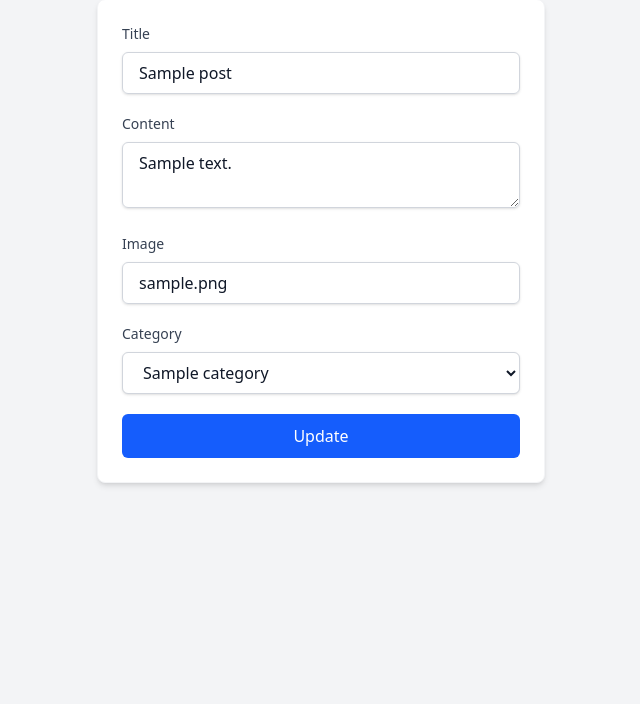
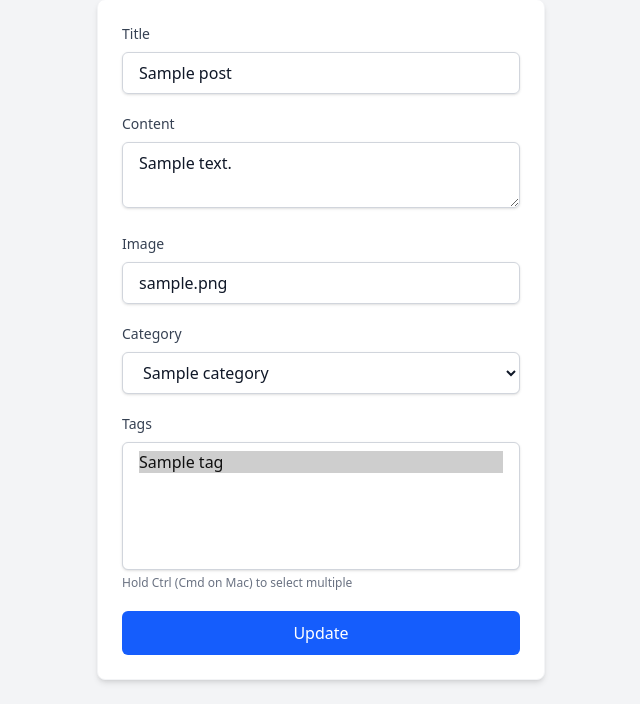
Before and after one commit to euginekardash/EchoRoom, a Laravel app: page /posts/1/edit in a window 1280 px wide. Shown: the part 105-809 px from the top of the page, without its empty margins (319-959 px from the left). Before the commit the page ends 591 px from the top, so only its background shows below. Run offline with Laravel 12, Linux system fonts and the light colour scheme; tables that the repository leaves empty hold one stand-in row (values such as "Sample post"); style sheets or scripts are compiled from the project's sources.

Commit message:
edit logic update

```diff
--- a/app/Http/Controllers/PostController.php
+++ b/app/Http/Controllers/PostController.php
@@ -50,8 +50,9 @@ class PostController extends Controller
 
     public function edit(Post $post)
     {
+        $tags = Tag::all();
         $categories = Category::all();
-        return view('post.edit', compact('post', 'categories'));
+        return view('post.edit', compact('post', 'categories', 'tags'));
     }
 
     public function update(Post $post)
@@ -61,8 +62,14 @@ class PostController extends Controller
             'content' => 'string',
             'image' => 'string',
             'category_id' => '',
+            'tags' => '',
         ]);
+        $tags = $data['tags'];
+        unset($data['tags']);
+
         $post->update($data);
+        $post->tags()->sync($tags);
+
         return redirect()->route('post.show', $post->id);
     }
 
--- a/resources/views/post/edit.blade.php
+++ b/resources/views/post/edit.blade.php
@@ -47,6 +47,24 @@
                     <p class="mt-1 text-sm text-red-600">{{ $message }}</p>
                 @enderror
             </div>
+            <div class="mb-5">
+                <label for="tags" class="block text-sm font-medium text-gray-700 mb-2">
+                    Tags
+                </label>
+                <select id="tags" name="tags[]" multiple size="5"
+                    class="w-full px-4 py-2 border border-gray-300 rounded-md shadow-sm focus:ring-2 focus:ring-blue-500 focus:border-blue-500 outline-none transition-all text-gray-900 bg-white">
+                    @foreach ($tags as $tag)
+                        <option value="{{ $tag->id }}"
+                            {{ in_array($tag->id, old('tags', $post->tags->pluck('id')->toArray())) ? 'selected' : '' }}>
+                            {{ $tag->title }}
+                        </option>
+                    @endforeach
+                </select>
+                <p class="mt-1 text-xs text-gray-500">Hold Ctrl (Cmd on Mac) to select multiple</p>
+                @error('tags')
+                    <p class="mt-1 text-sm text-red-600">{{ $message }}</p>
+                @enderror
+            </div>
             <button type="submit"
                 class="w-full bg-blue-600 hover:bg-blue-700 text-white font-medium py-2.5 px-4 rounded-md transition-colors focus:ring-2 focus:ring-blue-500 focus:ring-offset-2">
                 Update
```
